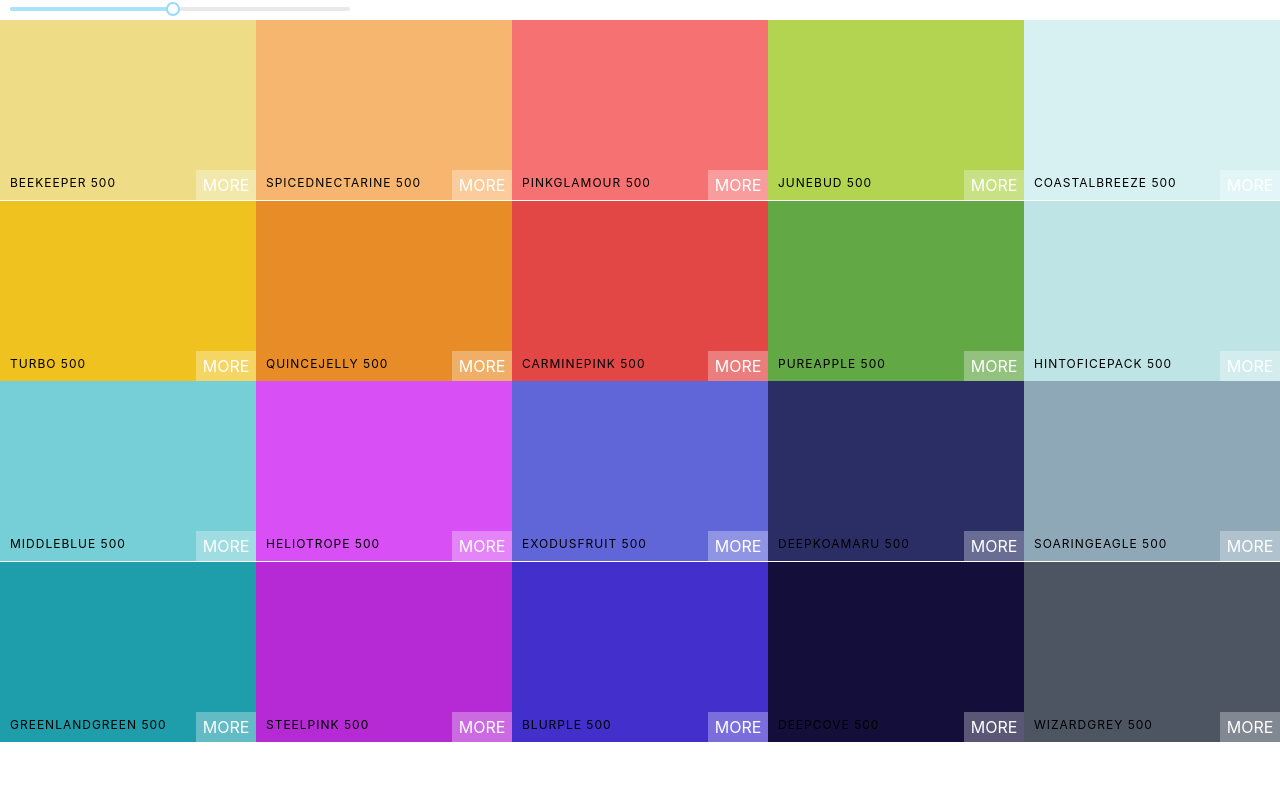
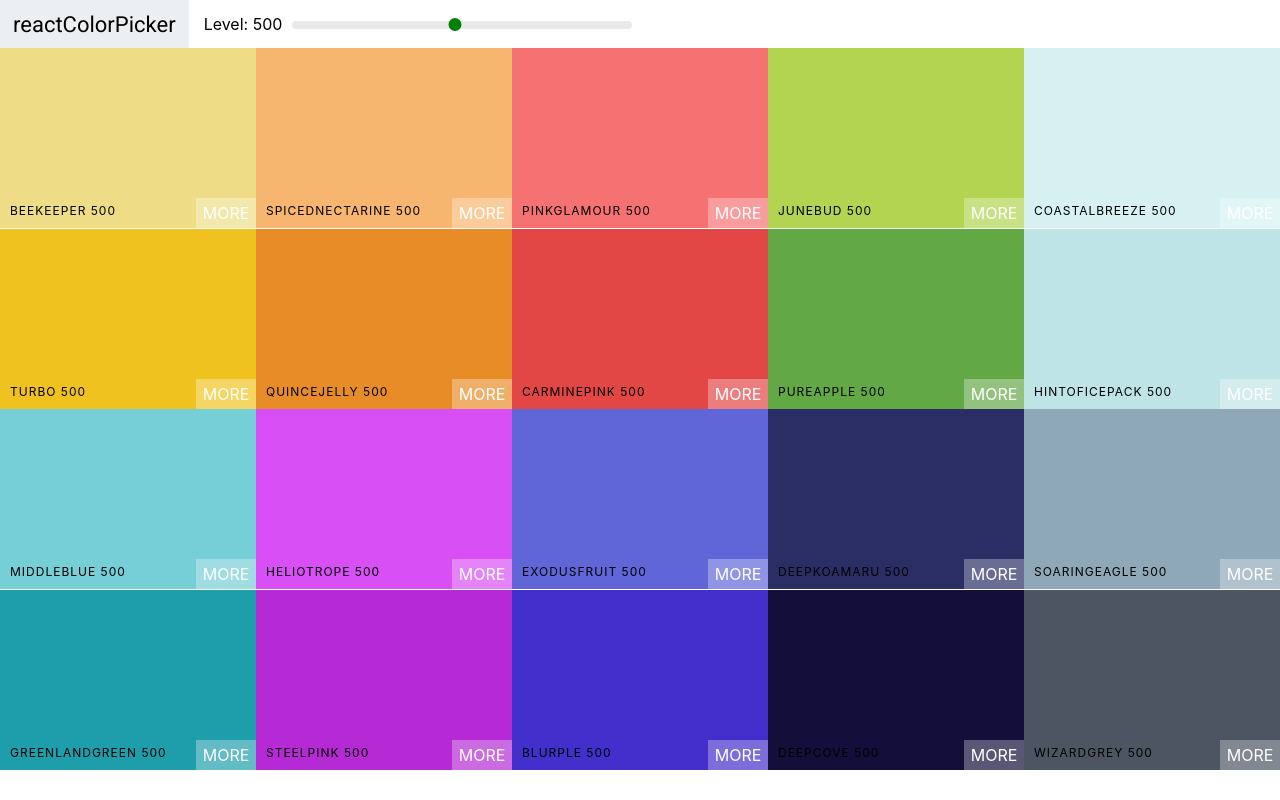
Before and after one commit to CarloSantovito/react-color-project, a React (Create React App) app: page / in a window 1280 px wide. Built offline with nearby package versions, Linux system fonts and the light colour scheme.

Commit message:
Add navbar and font

```diff
--- a/public/index.html
+++ b/public/index.html
@@ -3,6 +3,7 @@
   <head>
     <meta charset="utf-8" />
     <link rel="icon" href="%PUBLIC_URL%/favicon.ico" />
+    <link href="https://fonts.googleapis.com/css2?family=Roboto:wght@100;400;500&display=swap" rel="stylesheet">
     <meta name="viewport" content="width=device-width, initial-scale=1" />
     <meta name="theme-color" content="#000000" />
     <meta
--- /dev/null
+++ b/src/Navbar.css
@@ -0,0 +1,49 @@
+.Navbar{
+    display: flex;
+    align-items: center;
+    justify-content: flex-start;
+    height: 6vh;
+}
+
+.logo{
+    margin-right: 15px;
+    padding: 0 13px;
+    font-size: 22px;
+    background-color: #eceff1;
+    font-family: Roboto;
+    height: 100%;
+    display: flex;
+    align-items: flex-end;
+    align-items: center;
+}
+
+.logo a {
+    text-decoration: none;
+    color: black;
+}
+
+.slider {
+    width: 340px;
+    margin: 0 10px;
+    display: inline-block;
+}
+
+.rc-slider-track {
+    background-color: transparent;
+}
+.rc-slider-rail {
+    height: 8px;
+}
+.rc-slider-handle,
+.rc-slider-handle:active,
+.rc-slider-handle:focus,
+.rc-slider-handle:hover {
+    background-color: green;
+    outline: none;
+    border: 2px solid green;
+    box-shadow: none;
+    width: 13px;
+    height: 13px;
+    margin-left: -7px;
+    margin-top: -3px;
+}
--- /dev/null
+++ b/src/Navbar.js
@@ -0,0 +1,31 @@
+import React, {Component} from 'react';
+import Slider from "rc-slider";
+import 'rc-slider/assets/index.css';
+import './Navbar.css'
+
+class Navbar extends Component {
+    render() {
+        const { level, changeLevel } = this.props
+        return (
+            <header className='Navbar'>
+                <div className='logo'>
+                    <a href="/">reactColorPicker</a>
+                </div>
+                <div className='slider-container'>
+                    <span>Level: {level}</span>
+                    <div className='slider'>
+                        <Slider
+                            defaultValue={level}
+                            min={100}
+                            max={900}
+                            step={100}
+                            onAfterChange={changeLevel}
+                        />
+                    </div>
+                </div>
+            </header>
+        );
+    }
+}
+
+export default Navbar;
--- a/src/Palette.css
+++ b/src/Palette.css
@@ -5,29 +5,3 @@
 .Palette-colors {
     height: 90%;
 }
-
-.slider {
-    width: 340px;
-    margin: 0 10px;
-    display: inline-block;
-}
-
-.rc-slider-track {
-    background-color: transparent;
-}
-.rc-slider-rail {
-    height: 8px;
-}
-.rc-slider-handle,
-.rc-slider-handle:active,
-.rc-slider-handle:focus,
-.rc-slider-handle:hover {
-    background-color: green;
-    outline: none;
-    border: 2px solid green;
-    box-shadow: none;
-    width: 13px;
-    height: 13px;
-    margin-left: -7px;
-    margin-top: -3px;
-}
--- a/src/Palette.js
+++ b/src/Palette.js
@@ -1,7 +1,6 @@
 import React, {Component} from 'react';
 import ColorBox from "./ColorBox";
-import Slider from 'rc-slider';
-import 'rc-slider/assets/index.css';
+import Navbar from "./Navbar";
 
 class Palette extends Component {
     constructor(props) {
@@ -25,15 +24,7 @@
         ));
         return (
             <div className="Palette">
-                <div className='slider'>
-                    <Slider
-                        defaultValue={level}
-                        min={100}
-                        max={900}
-                        step={100}
-                        onAfterChange={this.changeLevel}
-                    />
-                </div>
+                <Navbar level={level} changeLevel={this.changeLevel}/>
                 <div className="Palette-colors">
                     {colorBoxes}
                 </div>
```
